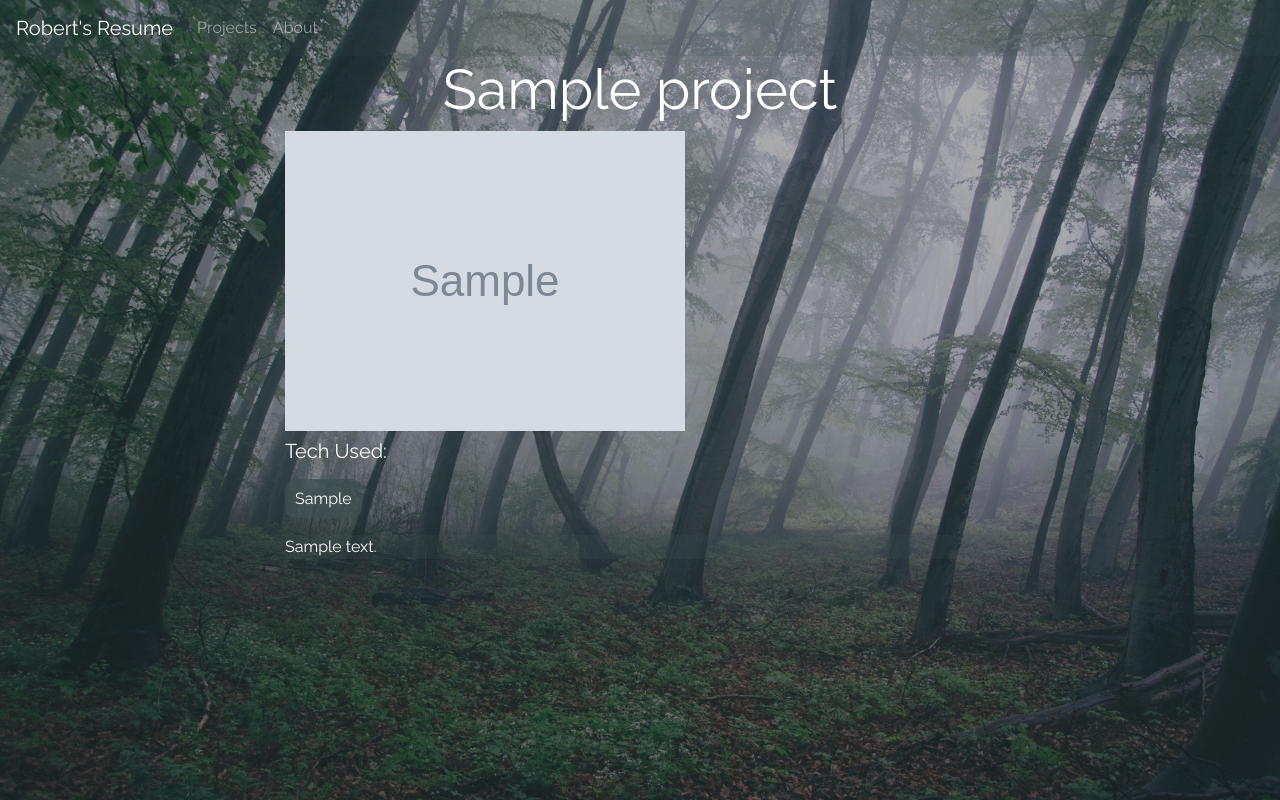
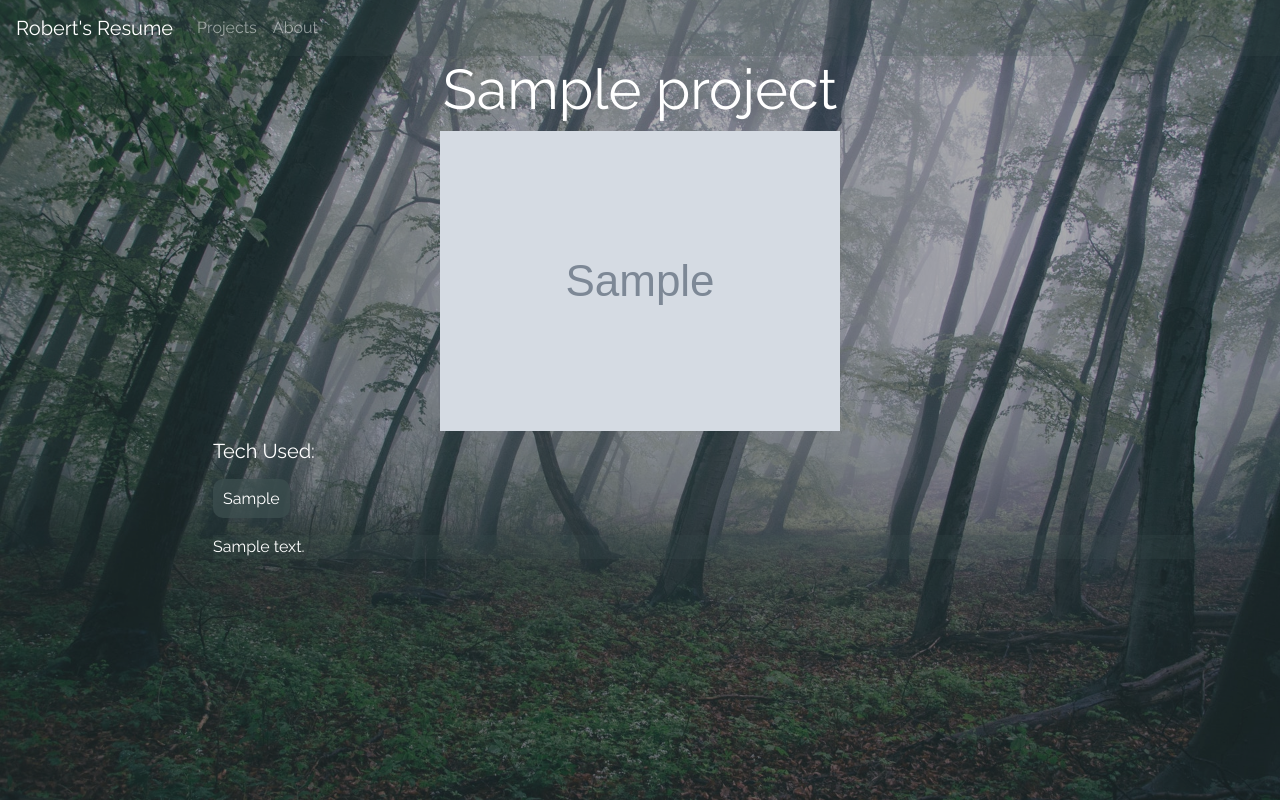
Before and after one commit to BobbyGifford/resume_django, a Django app: page /1 in a window 1280 px wide. Run offline with Django 3.2, Linux system fonts and the light colour scheme; tables that the repository leaves empty hold one stand-in row (values such as "Sample post"); grey boxes marked "Sample" are stand-in pictures; some libraries are stand-ins or nearby versions.

Commit message:
Fixed image placements.

```diff
--- a/templates/pages/project.html
+++ b/templates/pages/project.html
@@ -8,10 +8,10 @@
             <div class="container text-white">
                 <h1 class="display-4 text-center">{{ project.title }}</h1>
 
-                <div class="col-md-8 offset-md-2">
-                    <img src="{{ project.main_photo.url }}" alt="main" class="img-fluid mb-2"
-                         style="max-height: 50vh; margin: 0 auto;">
+                <img src="{{ project.main_photo.url }}" alt="main" class="mb-2"
+                     style="max-height: 50vh; display: block; margin-left: auto; margin-right: auto">
 
+                <div style="margin-left: 10vw">
                     <h5>Tech Used:</h5>
                     <div class="my-4">
                         {% for skill in skills %}
```
